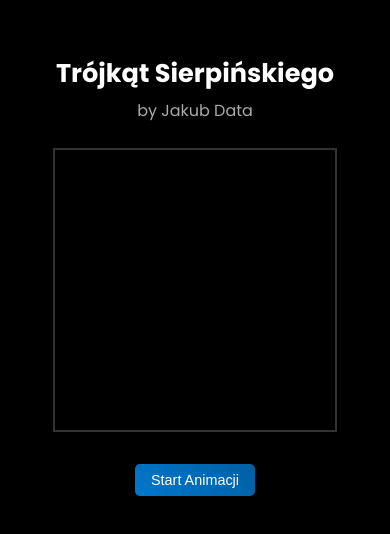
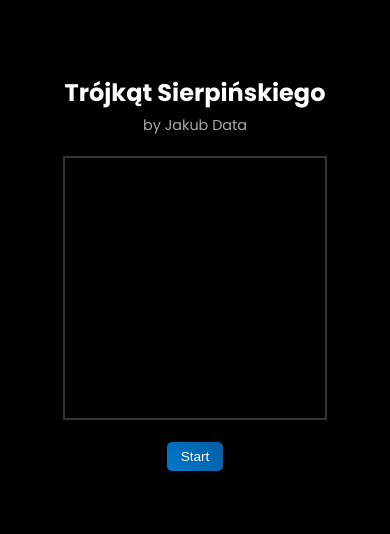
Before and after one commit to trojkat-sierpinskiego/trojkat-sierpinskiego.github.io, a plain HTML site: page index.html in a window 390 px wide. Shown: the part 152-686 px from the top of the page. Drawn offline with Linux system fonts and the light colour scheme.

Commit message:
Update index.html

```diff
--- a/index.html
+++ b/index.html
@@ -24,27 +24,23 @@
       animation: fadeInBody 2s ease forwards;
     }
 
-    .container{
-
-    }
-
     @keyframes fadeInBody {
       from { opacity: 0; }
       to { opacity: 1; }
     }
 
     h1 {
-      margin: 10px 0 5px 0;
-      font-size: 2.2em;
+      margin: 5px 0;
+      font-size: 1.8em;
       opacity: 0;
       animation: fadeIn 1.5s ease forwards;
       animation-delay: 0.3s;
     }
 
     h3 {
-      margin: 0 0 15px 0;
+      margin: 0 0 10px 0;
       font-weight: normal;
-      font-size: 1.2em;
+      font-size: 1em;
       color: #aaa;
       opacity: 0;
       animation: fadeIn 1.5s ease forwards;
@@ -54,11 +50,10 @@
     #canvas {
       background: #000;
       border: 2px solid #333;
-      width: 90vw;
+      width: 70vw;
       height: auto;
-      aspect-ratio: 1 / 1;
-      max-width: 400px;
-      max-height: 400px;
+      aspect-ratio: 1/1;
+      max-width: 320px;
       margin: 10px 0;
       opacity: 0;
       animation: fadeIn 2s ease forwards;
@@ -66,10 +61,9 @@
     }
 
     .buttons {
-      margin-top: 15px;
+      margin-top: 12px;
       display: flex;
-      gap: 12px;
-      flex-wrap: wrap;
+      gap: 10px;
       justify-content: center;
       opacity: 0;
       animation: fadeIn 2s ease forwards;
@@ -80,8 +74,8 @@
       background: linear-gradient(45deg, #0077cc, #005fa3);
       border: none;
       color: white;
-      font-size: 1em;
-      padding: 10px 20px;
+      font-size: 0.95em;
+      padding: 8px 18px;
       border-radius: 5px;
       cursor: pointer;
       transition: transform 0.3s, background 0.3s;
@@ -97,36 +91,33 @@
       to { opacity: 1; transform: translateY(0); }
     }
 
-    @media (max-width: 600px) {
+    @media (max-width: 768px) {
       h1 {
-        font-size: 1.6em;
+        font-size: 1.5em;
       }
       h3 {
-        font-size: 1em;
+        font-size: 0.9em;
       }
       #canvas {
         width: 80vw;
-        max-width: 280px;
-        max-height: 280px;
+        max-width: 260px;
       }
       .buttons button {
-        font-size: 0.9em;
-        padding: 8px 16px;
+        font-size: 0.85em;
+        padding: 7px 14px;
       }
     }
   </style>
 </head>
 <body>
 
-  <div class="container">
-    <h1>Trójkąt Sierpińskiego</h1>
-    <h3>by Jakub Data</h3>
+  <h1>Trójkąt Sierpińskiego</h1>
+  <h3>by Jakub Data</h3>
 
-    <canvas id="canvas"></canvas>
+  <canvas id="canvas"></canvas>
 
-    <div class="buttons">
-      <button id="startBtn">Start Animacji</button>
-    </div>
+  <div class="buttons">
+    <button id="startBtn">Start</button>
   </div>
 
 <script>
@@ -139,7 +130,6 @@ let currentDrawn = 0;
 let animating = false;
 const maxDepth = 5;
 const baseColor = [0, 119, 204];
-let animationFrameId;
 
 function resizeCanvas() {
   const rect = canvas.getBoundingClientRect();
```
